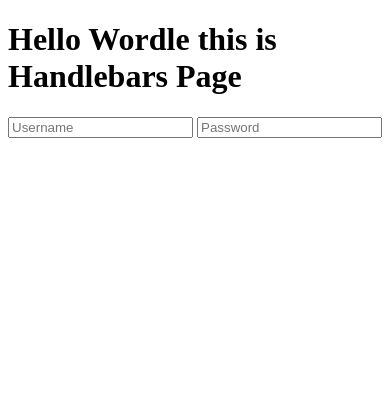
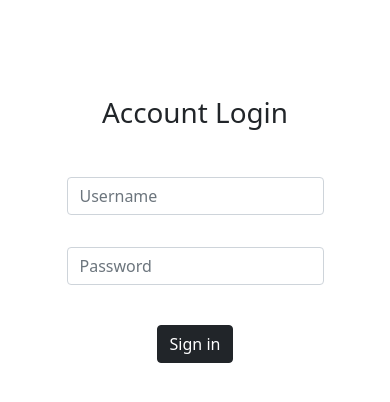
Before and after one commit to Ace1862020/account_login_remote, a Node server app: page / in a window 390 px wide. Shown: the top 402 px of the page. Run offline with Node 20, Linux system fonts and the light colour scheme; some libraries are stand-ins or nearby versions.

Commit message:
feat: modify index page ui & add member page

```diff
--- a/app.js
+++ b/app.js
@@ -11,6 +11,10 @@ app.get('/', (req, res) => {
   res.render('index')
 })
 
+app.post('/member', (req, res) => {
+  res.render('member')
+})
+
 app.listen(port, () => {
   console.log(`App running on http://localhost:${port}`)
 })
--- a/views/index.handlebars
+++ b/views/index.handlebars
@@ -1,10 +1,33 @@
-<h1>Hello Wordle this is Handlebars Page</h1>
+<div class="container pt-5">
 
+  <div class="text-center my-5">
+    <h1>Account Login</h1>
+  </div>
 
+  <form action="/member" method="POST" name="name">
+    <div class="row">
+      <div class="d-flex justify-content-center">
+        <div class="col-md-4 col-sm-6">
+          <div class="input-group mb-3">
+            <!--<span class="input-group-text" id="username-input">@</span>-->
+            <input type="text" class="form-control mb-3" placeholder="Username" aria-label="Username"
+              aria-describedby="username-input">
+          </div>
+        </div>
+      </div>
+    </div>
 
-<div class="input-group mb-3">
-  <!--<span class="input-group-text" id="username-input">@</span>-->
-  <input type="text" class="form-control mb-3" placeholder="Username" aria-label="Username"
-    aria-describedby="username-input">
-  <input type="text" class="form-control mb-3" placeholder="Password" aria-label="Password">
+    <div class="row">
+      <div class="d-flex justify-content-center">
+        <div class="col-md-4 col-sm-6">
+          <div class="input-group mb-3">
+            <input type="text" class="form-control mb-3" placeholder="Password" aria-label="Password">
+          </div>
+        </div>
+      </div>
+    </div>
+    <div class="d-flex justify-content-center mt-2">
+      <button type="submit" class="btn btn-dark">Sign in</button>
+    </div>
+  </form>
 </div>
--- a/views/layouts/main.handlebars
+++ b/views/layouts/main.handlebars
@@ -5,6 +5,8 @@
   <meta charset="UTF-8">
   <meta http-equiv="X-UA-Compatible" content="IE=edge">
   <meta name="viewport" content="width=device-width, initial-scale=1.0">
+  <link href="https://cdn.jsdelivr.net/npm/bootstrap@5.0.0-beta2/dist/css/bootstrap.min.css" rel="stylesheet"
+    integrity="sha384-BmbxuPwQa2lc/FVzBcNJ7UAyJxM6wuqIj61tLrc4wSX0szH/Ev+nYRRuWlolflfl" crossorigin="anonymous">
   <title>User authentication</title>
 </head>
 
@@ -12,6 +14,12 @@
   <main>
     {{{body}}}
   </main>
+  <script src="https://cdn.jsdelivr.net/npm/@popperjs/core@2.6.0/dist/umd/popper.min.js"
+    integrity="sha384-KsvD1yqQ1/1+IA7gi3P0tyJcT3vR+NdBTt13hSJ2lnve8agRGXTTyNaBYmCR/Nwi"
+    crossorigin="anonymous"></script>
+  <script src="https://cdn.jsdelivr.net/npm/bootstrap@5.0.0-beta2/dist/js/bootstrap.min.js"
+    integrity="sha384-nsg8ua9HAw1y0W1btsyWgBklPnCUAFLuTMS2G72MMONqmOymq585AcH49TLBQObG"
+    crossorigin="anonymous"></script>
 </body>
 
 </html>
--- /dev/null
+++ b/views/member.handlebars
@@ -0,0 +1,3 @@
+<h1>
+  HI! Member
+</h1>
```
Also changed, not shown: users.json (added, +29 -0 lines).
